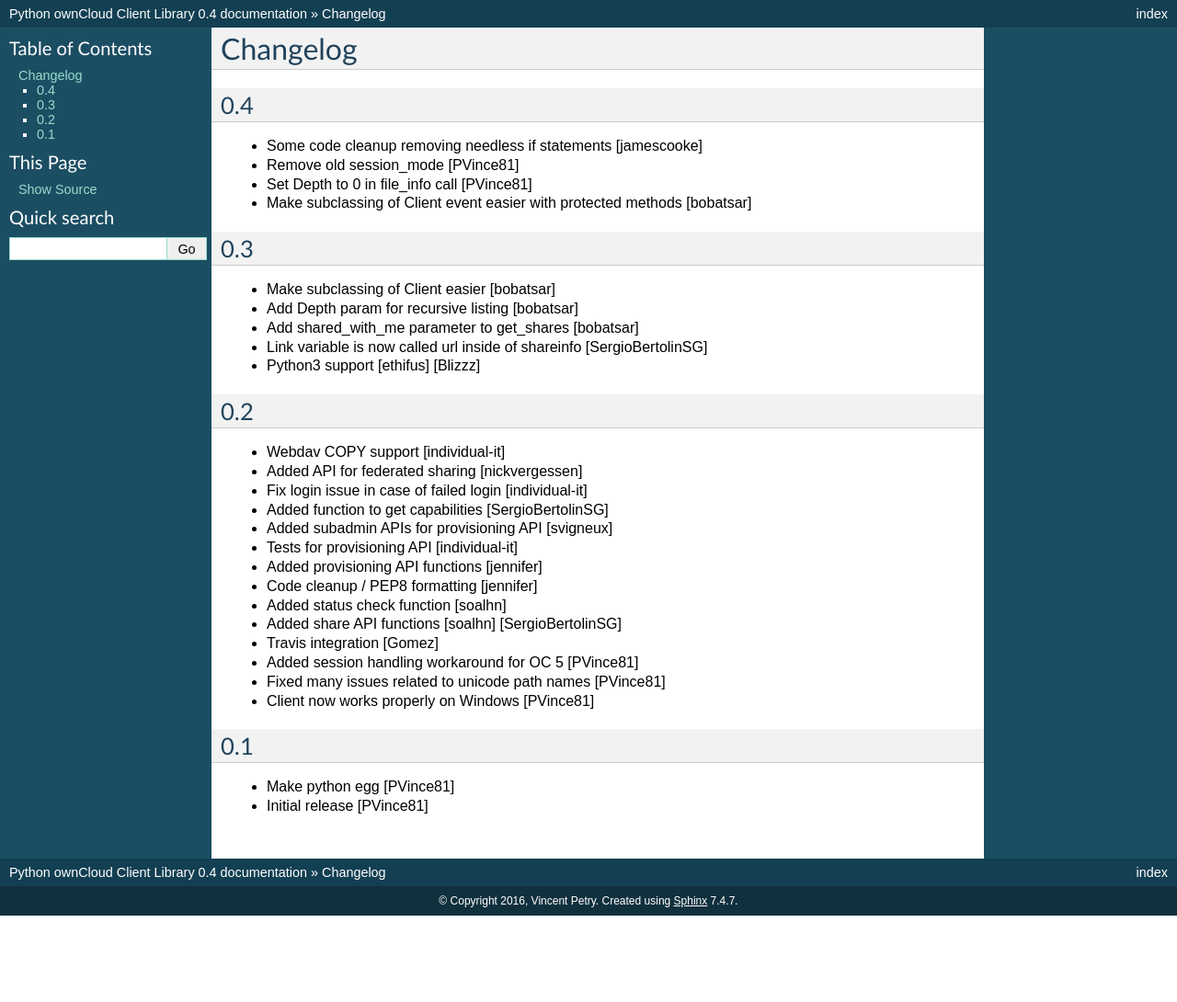
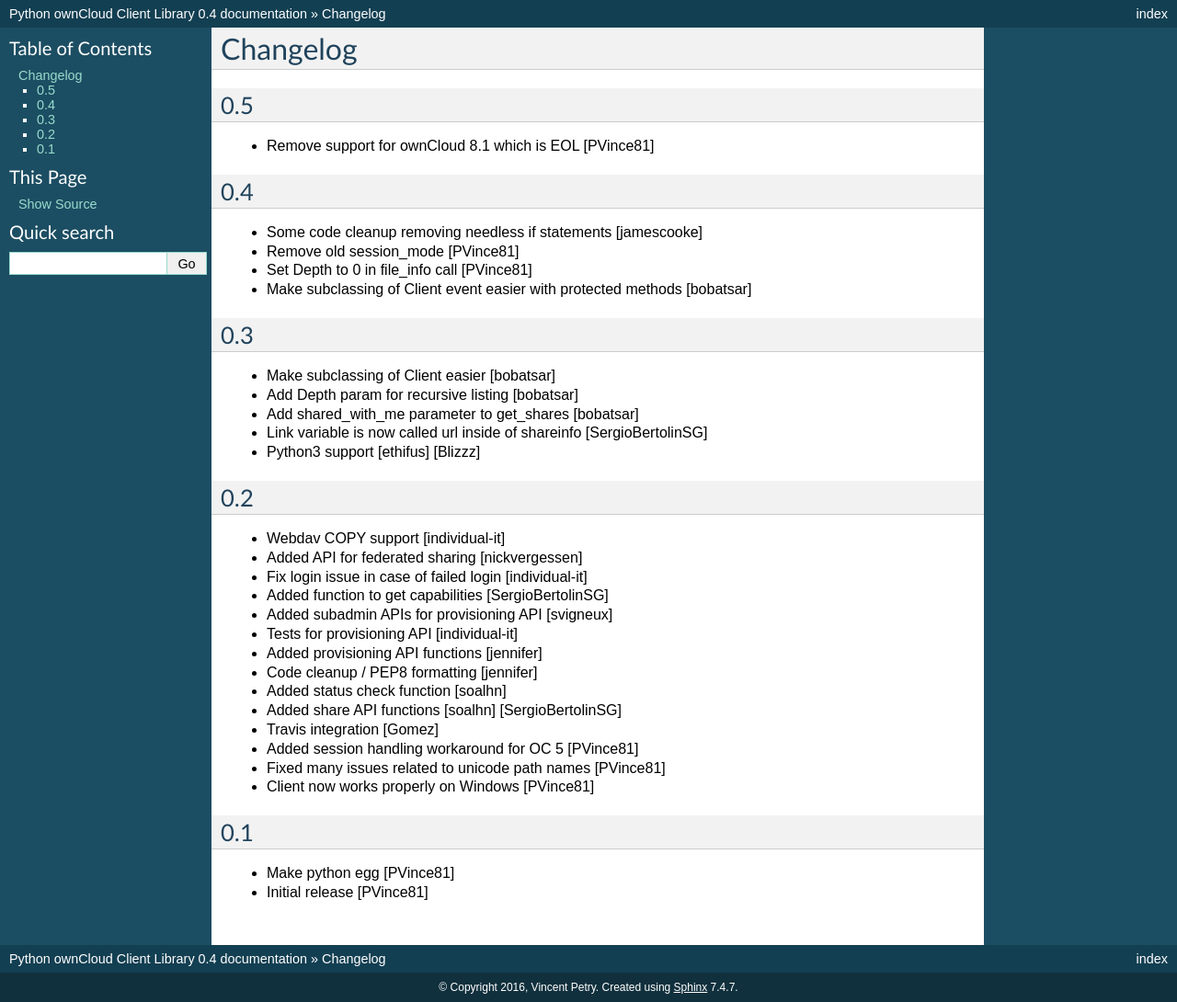
Before and after one commit to owncloud/pyocclient, a Sphinx documentation site: the page built from docs/source/CHANGES.rst, in a window 1280 px wide. Shown: the whole page at 92% size. Built offline with Sphinx 7.4.7, drawn with Linux system fonts in a browser that asks for light colours; before the commit the page ends 996 px from its top, so only the background shows below that.

Commit message:
Remove 8.1

```diff
--- a/docs/source/CHANGES.rst
+++ b/docs/source/CHANGES.rst
@@ -1,5 +1,10 @@
 Changelog
 =========
+
+0.5
+---
+
+- Remove support for ownCloud 8.1 which is EOL [PVince81]
 
 0.4
 ---
--- a/docs/source/README.rst
+++ b/docs/source/README.rst
@@ -16,7 +16,7 @@
 Features
 ========
 
-Supports connecting to ownCloud 8, 9 and newer.
+Supports connecting to ownCloud 8.2, 9.0, 9.1 and newer.
 
 General information
 -------------------
```
Also changed, not shown: .travis.yml.
